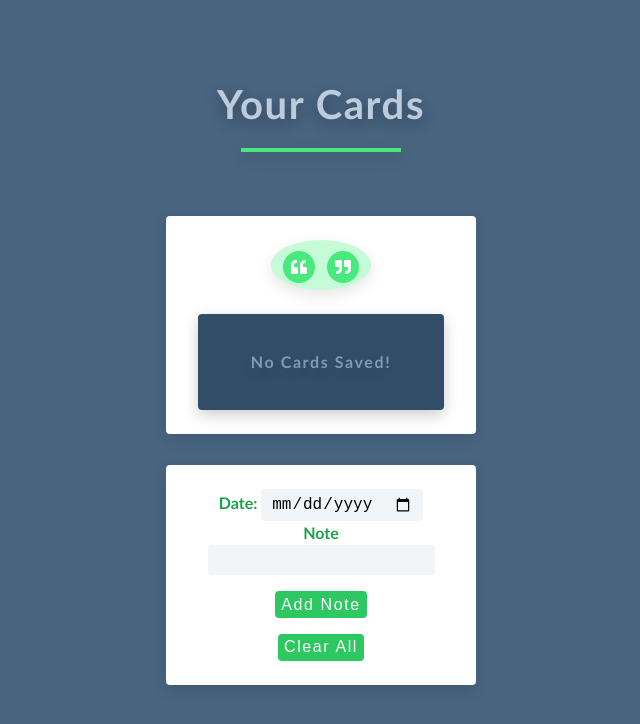
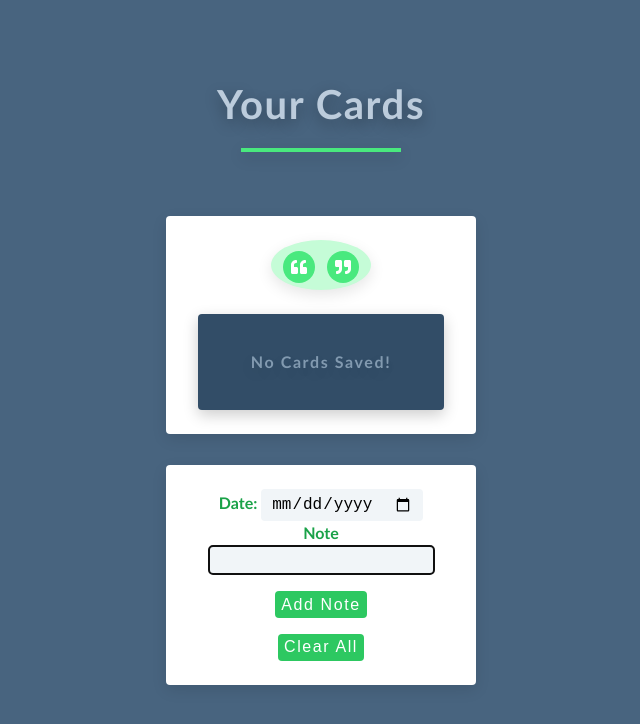
Before and after one commit to abhishekpawl/stick-notes, a React (Create React App) app: page / in a window 1280 px wide. Shown: the top 724 px of the page, without its empty margins (319-959 px from the left). Built offline with nearby package versions, Linux system fonts and the light colour scheme.

Commit message:
added focus on input on loading

```diff
--- a/src/Card.js
+++ b/src/Card.js
@@ -1,4 +1,4 @@
-import React, {useState, useReducer} from 'react';
+import React, {useState, useReducer, useRef, useEffect} from 'react';
 import {FaChevronLeft, FaChevronRight, FaQuoteLeft, FaQuoteRight} from "react-icons/fa";
 import Modal from './Modal';
 import {AiOutlineDelete} from "react-icons/ai";
@@ -98,6 +98,12 @@ const Card = () => {
     setIndex(0);
   }
 
+  const refInput = useRef(null);
+
+  useEffect(() => {
+    refInput.current.focus();
+  })
+
   return (
     <React.Fragment>
 
@@ -182,6 +188,7 @@ const Card = () => {
             <label htmlFor="note"><strong>Note</strong></label>
             <input type="note" id="note" name="note"
             value={note}
+            ref={refInput}
             onChange={noteHandler}></input>
           </div>
           <div>
```
